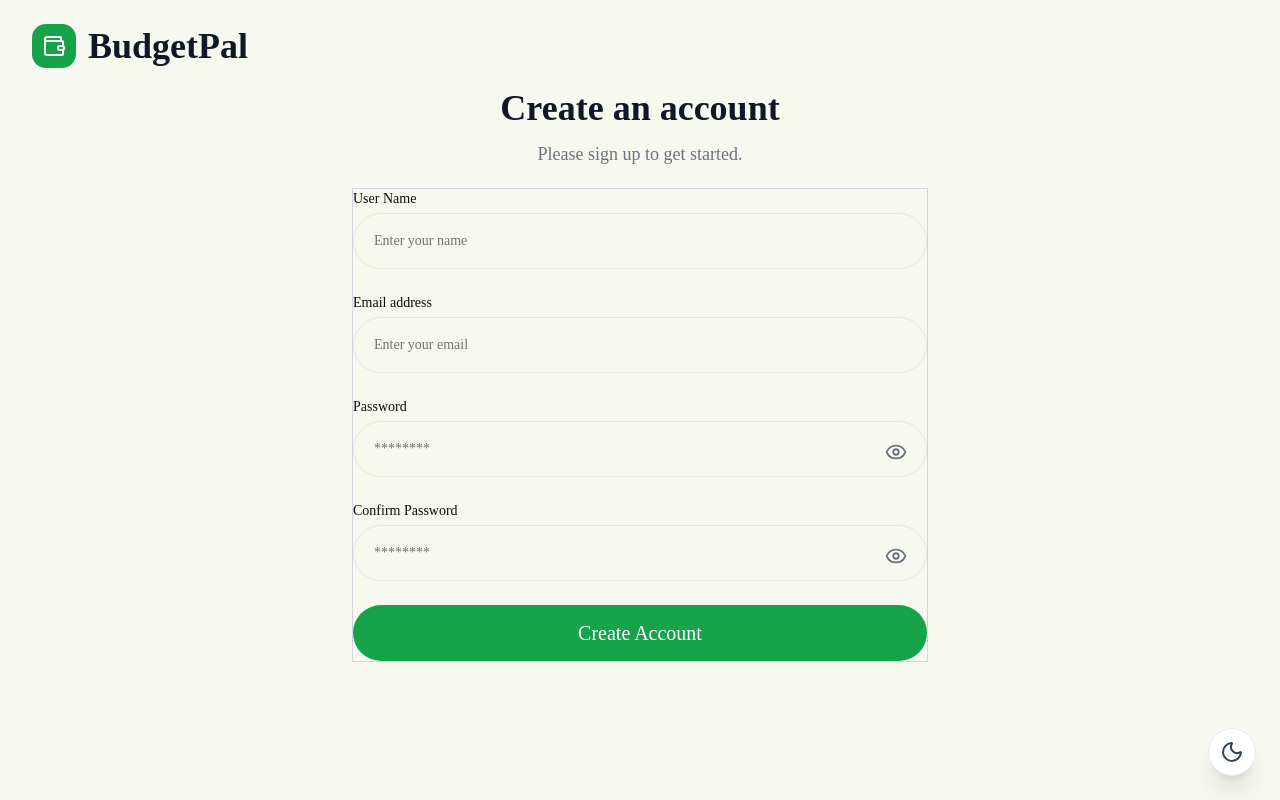
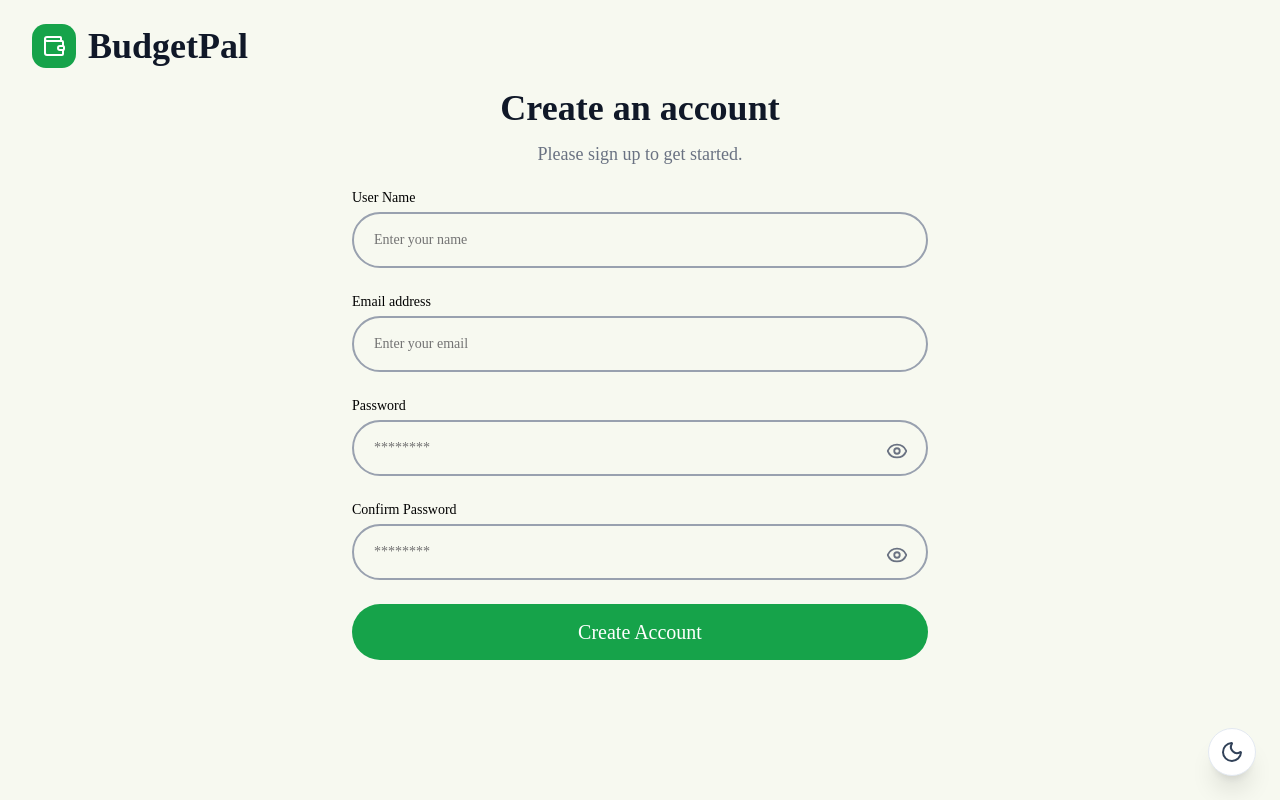
Before and after one commit to Asiwaju-Adunade/BudgetPal, a Next.js app: page /auth/signup in a window 1280 px wide. Built offline with nearby package versions, Linux system fonts and the light colour scheme; no server answers.

Commit message:
update color text changes

```diff
--- a/app/auth/login/page.tsx
+++ b/app/auth/login/page.tsx
@@ -60,7 +60,7 @@ export default function LoginPage() {
           </p>
 
           {/* Form */}
-          <form onSubmit={handleSubmit} className="mt-10 border border-gray-300 text-black space-y-8">
+          <form onSubmit={handleSubmit} className="mt-10 space-y-8">
             {/* Email */}
             <Input
               label="Email address"
@@ -68,7 +68,7 @@ export default function LoginPage() {
               value={email}
               placeholder="Enter your email"
               onChange={(e) => setEmail(e.target.value)}
-              className="h-14 rounded-full border border-gray-300 text-black px-5 text-base"
+              className="h-14 rounded-full border-2 border-gray-400 text-black px-5 text-base"
             />
 
             {/* Password */}
@@ -79,7 +79,7 @@ export default function LoginPage() {
                 value={password}
                 placeholder="********"
                 onChange={(e) => setPassword(e.target.value)}
-                className="h-14 rounded-full px-5 pr-12 text-base"
+                className="h-14 rounded-full px-5 pr-12 text-base border-2 border-gray-400 text-black"
               />
 
               <button
--- a/app/auth/signup/page.tsx
+++ b/app/auth/signup/page.tsx
@@ -122,7 +122,7 @@ export default function SignupPage() {
           </p>
 
           {/* Form */}
-          <form onSubmit={handleSubmit} className="mt-5 space-y-6 border border-gray-300 text-black">
+          <form onSubmit={handleSubmit} className="mt-5 space-y-6">
             {/* Name */}
             <div>
               <Input
@@ -137,7 +137,7 @@ export default function SignupPage() {
                     name: undefined,
                   }));
                 }}
-                className="text-base h-14 rounded-full px-5"
+                className="text-base h-14 rounded-full px-5 border-2 border-gray-400 text-black"
               />
 
               {errors.name && (
@@ -159,7 +159,7 @@ export default function SignupPage() {
                     email: undefined,
                   }));
                 }}
-                className="text-base h-14 rounded-full px-5"
+                className="text-base h-14 rounded-full px-5 border-2 border-gray-400 text-black"
               />
 
               {errors.email && (
@@ -182,7 +182,7 @@ export default function SignupPage() {
                     general: undefined,
                   }));
                 }}
-                className="pr-12 text-base h-14 rounded-full px-5"
+                className="pr-12 text-base h-14 rounded-full px-5 border-2 border-gray-400 text-black"
               />
 
               <button
@@ -218,7 +218,7 @@ export default function SignupPage() {
                     confirmPassword: undefined,
                   }));
                 }}
-                className="pr-12 text-base h-14 rounded-full px-5"
+                className="pr-12 text-base h-14 rounded-full px-5 border-2 border-gray-400 text-black"
               />
 
               <button
--- a/components/ui/input.tsx
+++ b/components/ui/input.tsx
@@ -11,7 +11,7 @@ type InputProps = React.ComponentProps<"input"> & { label?: string }
 function Input({ className, type, label, ...props }: InputProps) {
   return (
     <div>
-      {label && <label className="text-sm font-medium text-foreground mb-1 block">{label}</label>}
+      {label && <label className="text-sm font-medium text-black mb-1 block">{label}</label>}
       <InputPrimitive
         type={type}
         data-slot="input"
```
